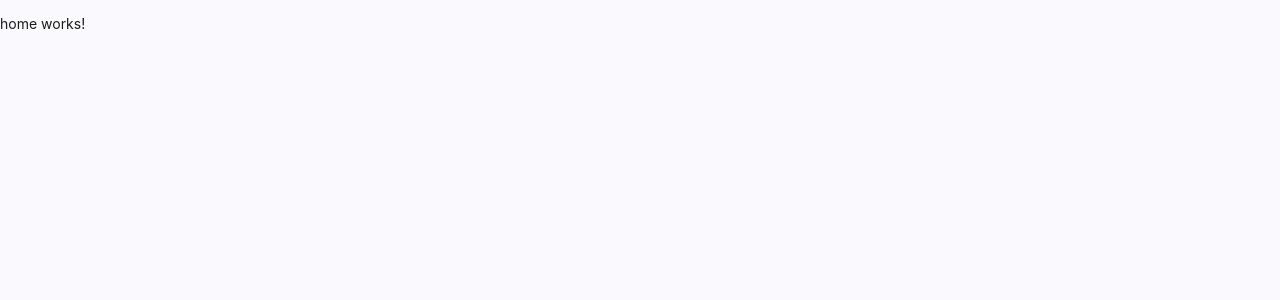
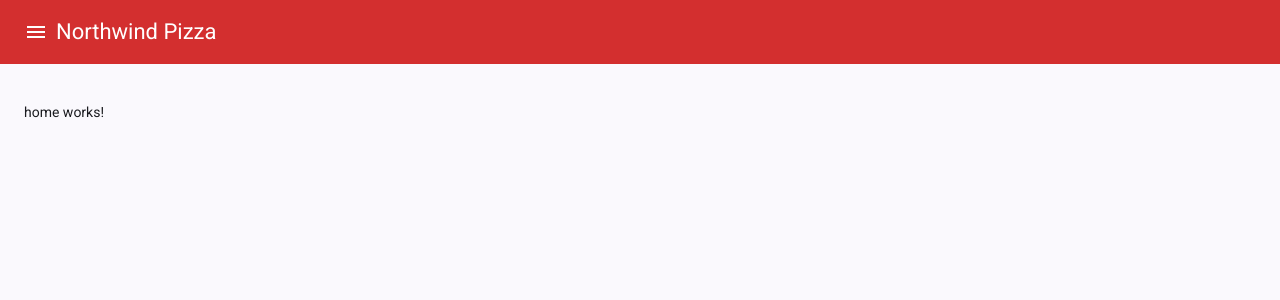
Before and after one commit to pkcodes92/northwind-pizza, an Angular app: page /home in a window 1280 px wide. Shown: the top 300 px of the page. Built offline with nearby package versions, Linux system fonts and the light colour scheme.

Commit message:
Making sure that the relevant changes are being done in the right manner with regards to the overall application shell

```diff
--- a/src/app/app.css
+++ b/src/app/app.css
@@ -1,192 +1,27 @@
 :host {
-    --bright-blue: oklch(51.01% 0.274 263.83);
-    --electric-violet: oklch(53.18% 0.28 296.97);
-    --french-violet: oklch(47.66% 0.246 305.88);
-    --vivid-pink: oklch(69.02% 0.277 332.77);
-    --hot-red: oklch(61.42% 0.238 15.34);
-    --orange-red: oklch(63.32% 0.24 31.68);
-
-    --gray-900: oklch(19.37% 0.006 300.98);
-    --gray-700: oklch(36.98% 0.014 302.71);
-    --gray-400: oklch(70.9% 0.015 304.04);
-
-    --red-to-pink-to-purple-vertical-gradient: linear-gradient(
-      180deg,
-      var(--orange-red) 0%,
-      var(--vivid-pink) 50%,
-      var(--electric-violet) 100%
-    );
-
-    --red-to-pink-to-purple-horizontal-gradient: linear-gradient(
-      90deg,
-      var(--orange-red) 0%,
-      var(--vivid-pink) 50%,
-      var(--electric-violet) 100%
-    );
-
-    --pill-accent: var(--bright-blue);
-
-    font-family:
-      'Inter',
-      -apple-system,
-      BlinkMacSystemFont,
-      'Segoe UI',
-      Roboto,
-      Helvetica,
-      Arial,
-      sans-serif,
-      'Apple Color Emoji',
-      'Segoe UI Emoji',
-      'Segoe UI Symbol';
-    box-sizing: border-box;
-    -webkit-font-smoothing: antialiased;
-    -moz-osx-font-smoothing: grayscale;
     display: block;
     height: 100dvh;
 }
 
-  h1 {
-    font-size: 3.125rem;
-    color: var(--gray-900);
-    font-weight: 500;
-    line-height: 100%;
-    letter-spacing: -0.125rem;
-    margin: 0;
-    font-family:
-      'Inter Tight',
-      -apple-system,
-      BlinkMacSystemFont,
-      'Segoe UI',
-      Roboto,
-      Helvetica,
-      Arial,
-      sans-serif,
-      'Apple Color Emoji',
-      'Segoe UI Emoji',
-      'Segoe UI Symbol';
+.shell {
+    height: 100%;
 }
 
-  p {
-    margin: 0;
-    color: var(--gray-700);
+.shell__main {
+    min-height: calc(100% - 64px);
+    padding: 1.5rem;
+    box-sizing: border-box;
 }
 
-  main {
-    width: 100%;
-    min-height: 100%;
-    display: flex;
-    justify-content: center;
-    align-items: center;
-    padding: 1rem;
-    box-sizing: inherit;
-    position: relative;
+.active-link {
+    font-weight: 600;
 }
 
-  .angular-logo {
-    max-width: 9.2rem;
+.menu {
+    color: white !important;
 }
 
-  .content {
-    display: flex;
-    justify-content: space-around;
-    width: 100%;
-    max-width: 700px;
-    margin-bottom: 3rem;
+.pizza-bar {
+    background-color: #d32f2f;
+    color: white;
 }
-
-  .content h1 {
-    margin-top: 1.75rem;
-  }
-
-  .content p {
-    margin-top: 1.5rem;
-  }
-
-  .divider {
-    width: 1px;
-    background: var(--red-to-pink-to-purple-vertical-gradient);
-    margin-inline: 0.5rem;
-  }
-
-  .pill-group {
-    display: flex;
-    flex-direction: column;
-    align-items: start;
-    flex-wrap: wrap;
-    gap: 1.25rem;
-  }
-
-  .pill {
-    display: flex;
-    align-items: center;
-    --pill-accent: var(--bright-blue);
-    background: color-mix(in srgb, var(--pill-accent) 5%, transparent);
-    color: var(--pill-accent);
-    padding-inline: 0.75rem;
-    padding-block: 0.375rem;
-    border-radius: 2.75rem;
-    border: 0;
-    transition: background 0.3s ease;
-    font-family: var(--inter-font);
-    font-size: 0.875rem;
-    font-style: normal;
-    font-weight: 500;
-    line-height: 1.4rem;
-    letter-spacing: -0.00875rem;
-    text-decoration: none;
-    white-space: nowrap;
-  }
-
-  .pill:hover {
-    background: color-mix(in srgb, var(--pill-accent) 15%, transparent);
-  }
-
-  .pill-group .pill:nth-child(6n + 1) {
-    --pill-accent: var(--bright-blue);
-  }
-  .pill-group .pill:nth-child(6n + 2) {
-    --pill-accent: var(--electric-violet);
-  }
-  .pill-group .pill:nth-child(6n + 3) {
-    --pill-accent: var(--french-violet);
-  }
-
-  .pill-group .pill:nth-child(6n + 4),
-  .pill-group .pill:nth-child(6n + 5),
-  .pill-group .pill:nth-child(6n + 6) {
-    --pill-accent: var(--hot-red);
-  }
-
-  .pill-group svg {
-    margin-inline-start: 0.25rem;
-  }
-
-  .social-links {
-    display: flex;
-    align-items: center;
-    gap: 0.73rem;
-    margin-top: 1.5rem;
-  }
-
-  .social-links path {
-    transition: fill 0.3s ease;
-    fill: var(--gray-400);
-  }
-
-  .social-links a:hover svg path {
-    fill: var(--gray-900);
-  }
-
-  @media screen and (max-width: 650px) {
-    .content {
-      flex-direction: column;
-      width: max-content;
-    }
-
-    .divider {
-      height: 1px;
-      width: 100%;
-      background: var(--red-to-pink-to-purple-horizontal-gradient);
-      margin-block: 1.5rem;
-    }
-  }
--- a/src/app/app.html
+++ b/src/app/app.html
@@ -1 +1,44 @@
-<router-outlet />
+<mat-sidenav-container class="shell">
+  <mat-sidenav
+    #sidenav
+    id="main-navigation"
+    [mode]="drawerMode"
+    [opened]="drawerOpened"
+    (openedChange)="drawerOpened = $event"
+    role="navigation"
+  >
+    <mat-nav-list aria-label="Main navigation">
+      @for (item of navigationItems; track item.route) {
+        <a
+          mat-list-item
+          [routerLink]="item.route"
+          routerLinkActive="active-link"
+          (click)="sidenav.close()"
+        >
+          <mat-icon matListItemIcon>{{ item.icon }}</mat-icon>
+          <span matListItemTitle>{{ item.label }}</span>
+        </a>
+      }
+    </mat-nav-list>
+  </mat-sidenav>
+
+  <mat-sidenav-content>
+    <mat-toolbar class="pizza-bar">
+      <button
+        mat-icon-button
+        type="button"
+        [attr.aria-label]="drawerOpened ? 'Close navigation menu' : 'Open navigation menu'"
+        [attr.aria-expanded]="drawerOpened"
+        aria-controls="main-navigation"
+        (click)="sidenav.toggle()"
+        class="menu">
+        <mat-icon>{{ drawerOpened ? "close" : "menu" }}</mat-icon>
+      </button>
+      <span>Northwind Pizza</span>
+    </mat-toolbar>
+
+    <main class="shell__main">
+      <router-outlet />
+    </main>
+  </mat-sidenav-content>
+</mat-sidenav-container>
--- a/src/app/app.ts
+++ b/src/app/app.ts
@@ -1,18 +1,46 @@
-import { Component, inject, signal, OnInit } from "@angular/core";
-import { Router, RouterOutlet } from "@angular/router";
+import { Component, inject, signal } from "@angular/core";
+import { MatButtonModule } from "@angular/material/button";
+import { MatIconModule } from "@angular/material/icon";
+import { MatListModule } from "@angular/material/list";
+import { MatSidenavModule } from "@angular/material/sidenav";
+import { MatToolbarModule } from "@angular/material/toolbar";
+import { Router, RouterLink, RouterLinkActive, RouterOutlet } from "@angular/router";
+
+interface NavigationItem {
+  label: string;
+  route: string;
+  icon: string;
+}
 
 @Component({
-  imports: [RouterOutlet],
+  imports: [
+    RouterOutlet,
+    RouterLink,
+    RouterLinkActive,
+    MatSidenavModule,
+    MatToolbarModule,
+    MatIconModule,
+    MatButtonModule,
+    MatListModule
+  ],
   selector: "app-root",
-  styleUrl: "./app.css",
+  styleUrls: ["./app.css"],
   templateUrl: "./app.html",
 })
-export class App implements OnInit {
+export class App {
   protected readonly title = signal("northwind-pizza");
 
   private readonly router = inject(Router);
 
-  ngOnInit() {
-    this.router.navigateByUrl("/");
+  protected readonly navigationItems: NavigationItem[] = [
+    { label: "Home", route: "/home", icon: "home" }
+  ]
+
+  protected drawerMode: "over" | "side" = "over";
+  protected drawerOpened = false;
+
+  protected updateDrawerForViewport(isWide: boolean) {
+    this.drawerMode = isWide ? "side" : "over";
+    this.drawerOpened = isWide;
   }
 }
```
Also changed, not shown: 1 other file (tests, documents, lock files or other folders). Lines whose indentation alone changed are shown as unchanged.
